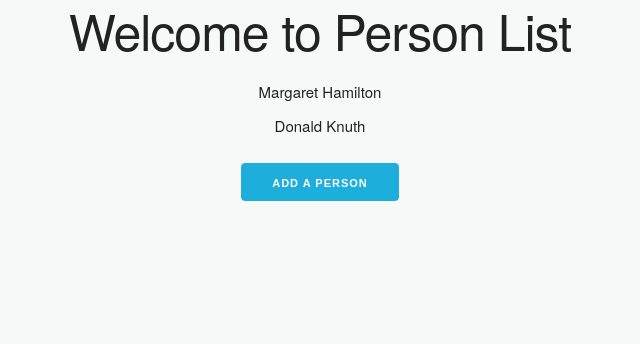
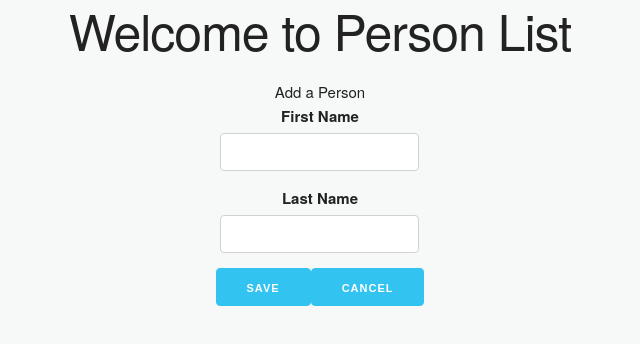
Before and after one commit to sumathyramesh/react-crud-duplicate, a React (Create React App) app: page / in a window 1280 px wide. Both pictures are taken after a click on the button "ADD A PERSON". Shown: the top 344 px of the page, without its empty margins (320-960 px from the left). Built offline with nearby package versions, Linux system fonts and the light colour scheme.

Commit message:
Implement add new person

```diff
--- a/src/App.css
+++ b/src/App.css
@@ -21,13 +21,13 @@ body {
   list-style-type: none;
 }
 
-.PersonEdit {
+.PersonEdit, .PersonAdd {
   display: flex;
   flex-direction: column;
   width: 50%;
 }
 
-.PersonEditBtns {
+.PersonEditBtns, .PersonAddBtns {
   display: flex;
   justify-content: space-between;
 }
--- a/src/App.js
+++ b/src/App.js
@@ -1,6 +1,7 @@
 import React, { Component } from 'react';
 import PersonList from './PersonList';
 import PersonEdit from './PersonEdit';
+import PersonAdd from './PersonAdd';
 import Nav from './Nav';
 import './styles/App.css';
 import './skeleton.css';
@@ -23,6 +24,12 @@ class App extends Component {
         const newState = this.state;
         newState.view = 'PersonEdit';
         newState.selectedPerson = person;
+        super.setState(newState);
+    }
+
+    goToPersonAdd = () => {
+        const newState = this.state;
+        newState.view = 'PersonAdd';
         super.setState(newState);
     }
 
@@ -57,10 +64,31 @@ class App extends Component {
         super.setState(newState);
     }
 
+    guid = () => {
+        function s4() {
+          return Math.floor((1 + Math.random()) * 0x10000)
+            .toString(16)
+            .substring(1);
+        }
+        return s4() + s4() + '-' + s4() + '-' + s4() + '-' +
+          s4() + '-' + s4() + s4() + s4();
+      }
+
+    saveNewPerson = (newPerson) => {
+        const newState = this.state;
+        newPerson.id = this.guid();
+        newState.people.push(newPerson);
+        newState.view = 'PersonList';
+        newState.selectedPerson = undefined;
+        super.setState(newState);
+    }
+
     render() {
         let currentView;
         if (this.state.view === 'PersonList') {
-            currentView = <PersonList people={this.state.people} goToPersonEdit={this.goToPersonEdit} />
+            currentView = <PersonList people={this.state.people} goToPersonEdit={this.goToPersonEdit} goToPersonAdd={this.goToPersonAdd} />
+        } else if (this.state.view === 'PersonAdd') {
+            currentView = <PersonAdd goHome={this.goHome} saveNewPerson={this.saveNewPerson}/>
         } else {
             currentView = <PersonEdit selectedPerson={this.state.selectedPerson}
             saveChanges={this.saveChanges}
--- /dev/null
+++ b/src/PersonAdd.js
@@ -0,0 +1,48 @@
+import React, { Component } from 'react';
+
+class PersonAdd extends Component {
+
+    constructor(props) {
+        super(props);
+
+        this.state = {
+            firstName: '',
+            lastName: '',
+            id: ''
+        }
+    }
+
+    changeFirstName = (event) => {
+        const newState = this.state;
+        newState.firstName = event.target.value; // text in the box
+        super.setState(newState);
+    }
+
+    changeLastName = (event) => {
+        const newState = this.state;
+        newState.lastName = event.target.value; // text in the box
+        super.setState(newState);
+    }
+
+    render() {
+        return (
+            <div className="PersonAdd">
+                <span>Add a Person</span>
+                <label htmlFor="firstName">First Name</label>
+                <input type="text" name="firstName" value={this.state.firstName}
+                id="firstName"
+                onChange={this.changeFirstName} />
+                <label htmlFor="lastName">Last Name</label>
+                <input type="text" name="lastName" value={this.state.lastName}
+                id="lastName"
+                onChange={this.changeLastName} />
+                <div className="PersonAddBtns">
+                    <button className="button-primary" onClick={() => this.props.saveNewPerson(this.state)}>SAVE</button>
+                    <button className="button-primary" onClick={this.props.goHome}>CANCEL</button>
+                </div>
+            </div>
+        );
+    }
+}
+
+export default PersonAdd;
--- a/src/PersonList.js
+++ b/src/PersonList.js
@@ -9,7 +9,9 @@ class PersonList extends Component {
             {this.props.people.map((person) =>
             <li key={person.id} onClick={() => this.props.goToPersonEdit(person)}>{person.firstName} {person.lastName}</li>)}
         </ul>
-        <button className="button-primary">Add a Person</button>
+        <button className="button-primary" onClick={() => this.props.goToPersonAdd()}>
+        Add a Person
+        </button>
       </div>
     );
   }
```
Lines whose indentation alone changed are shown as unchanged.
